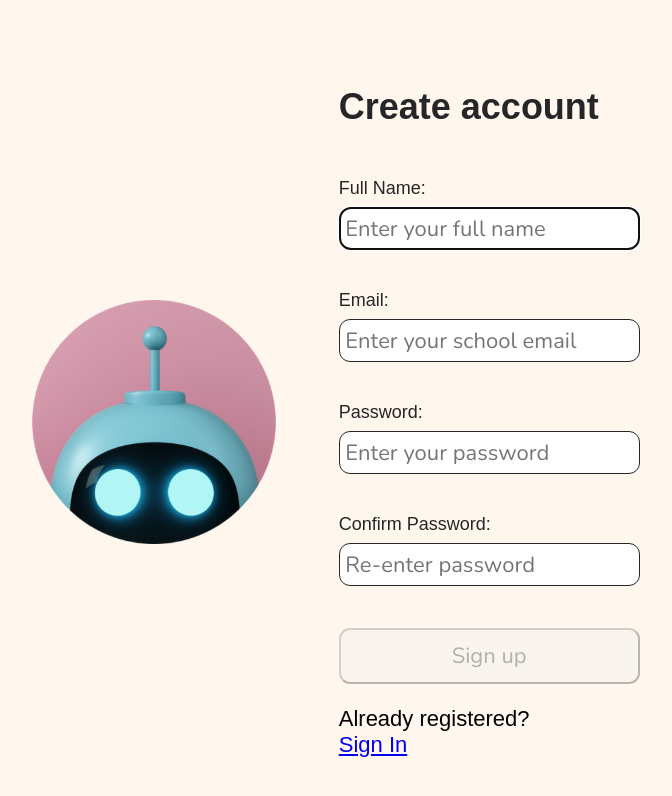
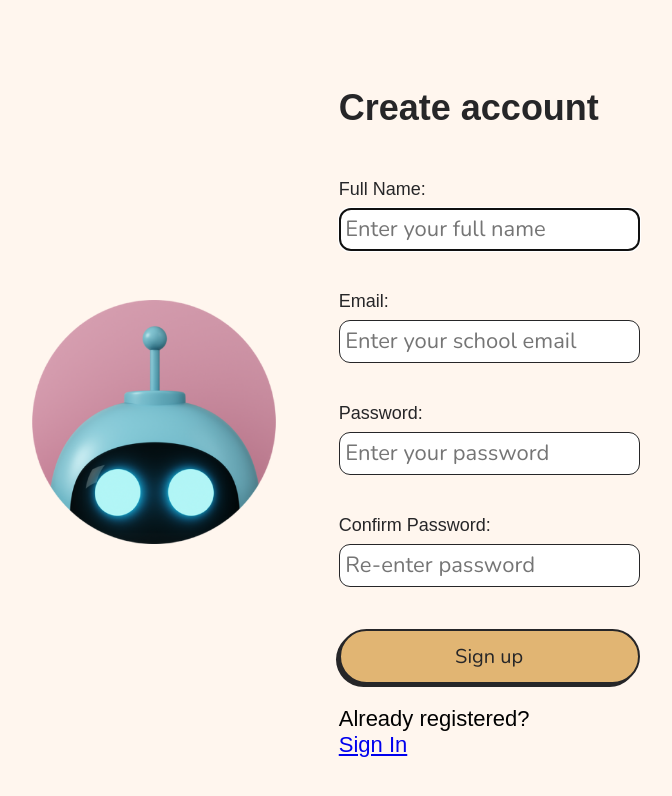
Before and after one commit to jennydang61/login-2, a React (Create React App) app: page /register in a window 1280 px wide. Shown: the top 796 px of the page, without its empty margins (294-966 px from the left). Built offline with nearby package versions, Linux system fonts and the light colour scheme.

Commit message:
fix register styling

```diff
--- a/src/components/register/Register.js
+++ b/src/components/register/Register.js
@@ -307,7 +307,7 @@ const Register = () => {
                         </div>
 
                         <button
-                          classsName="signt-up-button"
+                          className="sign-up-button"
                           disabled={
                             !validName || !validPwd || !validMatch
                               ? true
```
